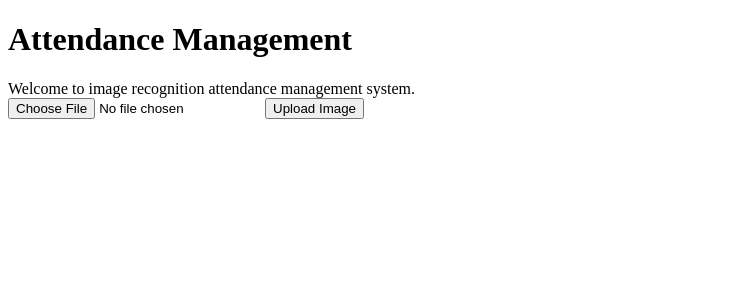
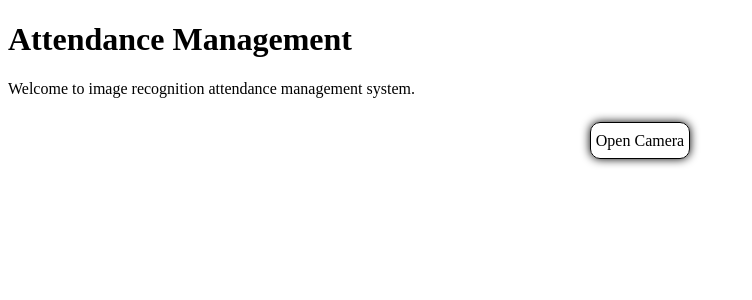
Before and after one commit to shashankshovit/face_attendance, a Flask app: page / in a window 1280 px wide. Shown: the top 300 px of the page, without its empty margins (0-752 px from the left). Run offline with Flask 2, Linux system fonts and the light colour scheme.

Commit message:
Desktop camera integration

```diff
--- a/static/css/index.css
+++ b/static/css/index.css
@@ -0,0 +1,38 @@
+form {
+	margin: 10px;
+	text-align: center;
+}
+.camera {
+	position: relative;
+	text-align: center;
+}
+.button {
+	border: 1px solid;
+	border-radius: 10px;
+	box-shadow: 0px 0px 10px;
+    cursor: pointer;
+    margin: 5px;
+    padding: 9px 5px;
+}
+.hidden {
+	display: none;
+}
+.camera video {}
+.camera .shutter {
+	background: whitesmoke;
+    bottom: 0;
+    left: 0;
+    margin: auto;
+    position: absolute;
+    right: 0;
+	width: 100px;
+}
+
+.camera canvas {
+	border: 1px solid;
+    margin: auto;
+    /*left: 0;*/
+    position: absolute;
+    right: 0;
+    top: 0;
+}
--- a/static/js/index.js
+++ b/static/js/index.js
@@ -0,0 +1,40 @@
+window.onload = () => {
+	const camera_control = document.querySelector(".camera_controller");
+	const camera = document.querySelector(".camera");
+	const shutter = document.querySelector(".camera .shutter");
+	const player = document.querySelector(".camera video");
+	const submit = document.querySelector("button.button.submit");
+	const canvas = document.querySelector("canvas");
+	let file_inp = document.querySelector("input[type=file][name=image]");
+
+	const canvas_context = canvas.getContext('2d');
+
+	const constraints = { video: true };
+
+	camera_control.addEventListener("click", ()=>{
+		navigator.mediaDevices.getUserMedia(constraints).then((stream) => {
+			player.srcObject = stream;
+			camera.classList.remove("hidden");
+			camera_control.classList.add("hidden");
+			submit.classList.add("hidden");
+			canvas.classList.add("hidden");
+		});
+	});
+
+	shutter.addEventListener("click", ()=>{
+		canvas_context.drawImage(player, 0, 0, canvas.width, canvas.height);
+		canvas.classList.remove("hidden");
+		camera_control.classList.remove("hidden");
+		camera_control.innerHTML = "Retake";
+		camera.classList.add("hidden");
+		submit.classList.remove("hidden");
+		player.srcObject.getTracks().forEach(t=>t.stop());
+		canvas.toBlob((blob) => {
+			let file = new File([blob], "capture.jpeg", {type: "image/jpeg"});
+			let dt_obj = new DataTransfer();
+			dt_obj.items.add(file);
+			file_inp.files = dt_obj.files;
+
+		}, "image/jpeg")
+	});
+}
--- a/templates/index.html
+++ b/templates/index.html
@@ -13,11 +13,21 @@
 	<p>Sorry, our systems failed to identify you. Please try again.</p>
 	{% endif %}
 	<div>
-		Welcome to image recognition attendance management system.
+		<p>Welcome to image recognition attendance management system.</p>
 		<form action="/record" method='POST' enctype="multipart/form-data">
-			<input type="file" name="image" capture="camera" accept="image/*">
-			<button>Upload Image</button>
+			<input type="file" name="image" capture="user" accept="image/*" class="hidden">
+			<div class="camera hidden">
+				<video autoplay></video>
+				<span class="button shutter">Capture</span>
+			</div>
+			<canvas width="320" height="240" class="hidden"></canvas>
+			<br>
+			<div class="button_tray">
+				<span class="button camera_controller">Open Camera</span>
+				<button class="button hidden submit">Upload Image</button>
+			</div>
 		</form>
 	</div>
+
 </body>
 </html>
```
